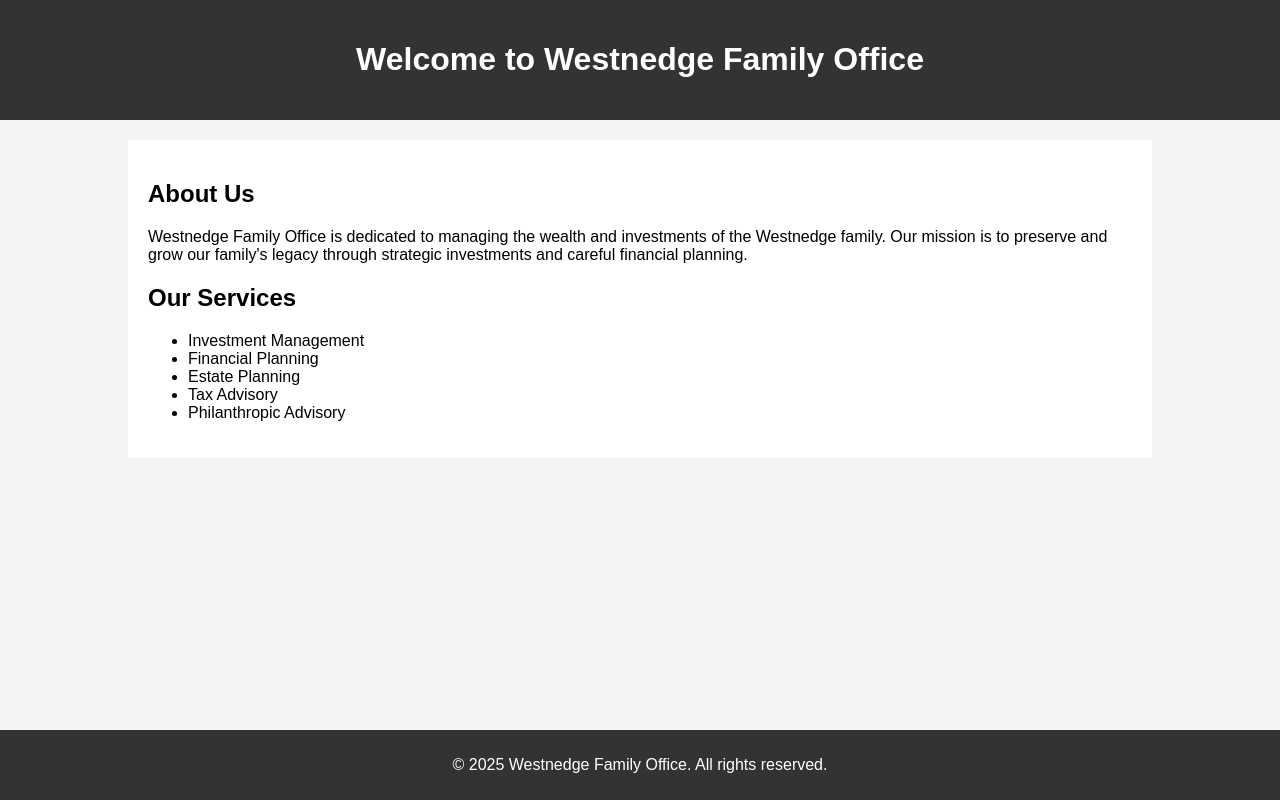
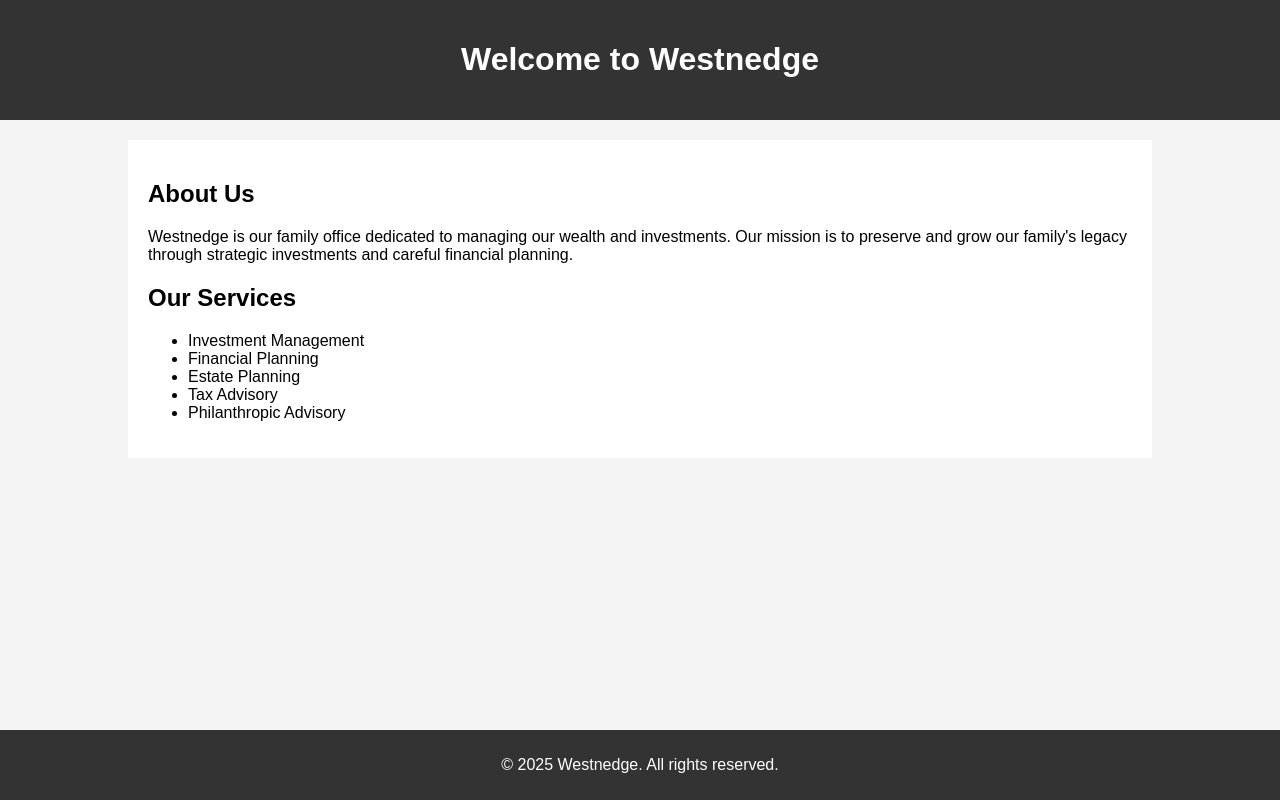
Before and after one commit to westnedge/westnedge.github.io, a plain HTML site: page index.html in a window 1280 px wide. Drawn offline with Linux system fonts and the light colour scheme.

Commit message:
Update index.html

```diff
--- a/index.html
+++ b/index.html
@@ -3,10 +3,10 @@
 <head>
     <meta charset="UTF-8">
     <meta name="viewport" content="width=device-width, initial-scale=1.0">
-    <title>Westnedge Family Office</title>
+    <title>Westnedge</title>
     <style>
         body {
-            font-family: Arial, sans-serif;
+            font-family: 'Avenir Next', Arial, sans-serif;
             margin: 0;
             padding: 0;
             background-color: #f4f4f4;
@@ -41,13 +41,13 @@
 <body>
     <header>
         <div class="container">
-            <h1>Welcome to Westnedge Family Office</h1>
+            <h1>Welcome to Westnedge</h1>
         </div>
     </header>
     <div class="container">
         <div class="main-content">
             <h2>About Us</h2>
-            <p>Westnedge Family Office is dedicated to managing the wealth and investments of the Westnedge family. Our mission is to preserve and grow our family's legacy through strategic investments and careful financial planning.</p>
+            <p>Westnedge is our family office dedicated to managing our wealth and investments. Our mission is to preserve and grow our family's legacy through strategic investments and careful financial planning.</p>
             <h2>Our Services</h2>
             <ul>
                 <li>Investment Management</li>
@@ -59,7 +59,7 @@
         </div>
     </div>
     <footer>
-        <p>&copy; <span id="year"></span> Westnedge Family Office. All rights reserved.</p>
+        <p>&copy; <span id="year"></span> Westnedge. All rights reserved.</p>
     </footer>
     <script>
         document.getElementById('year').textContent = new Date().getFullYear();
```
